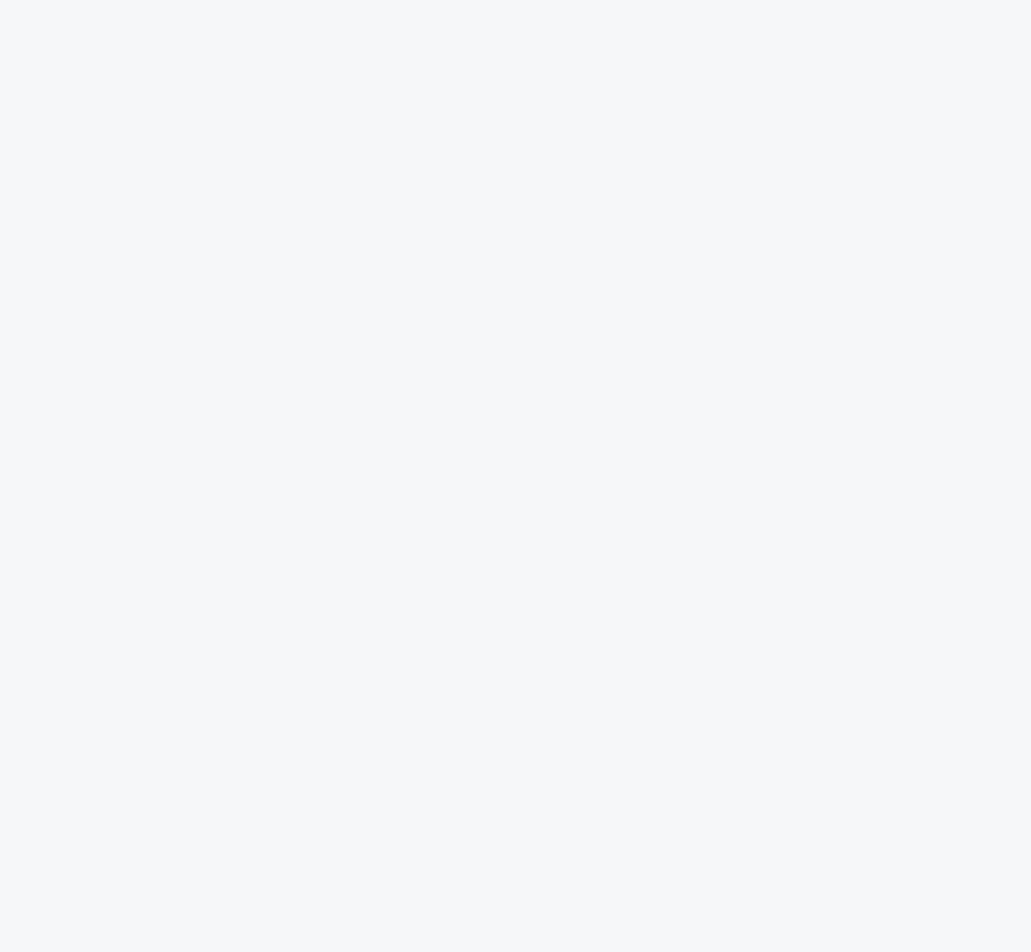
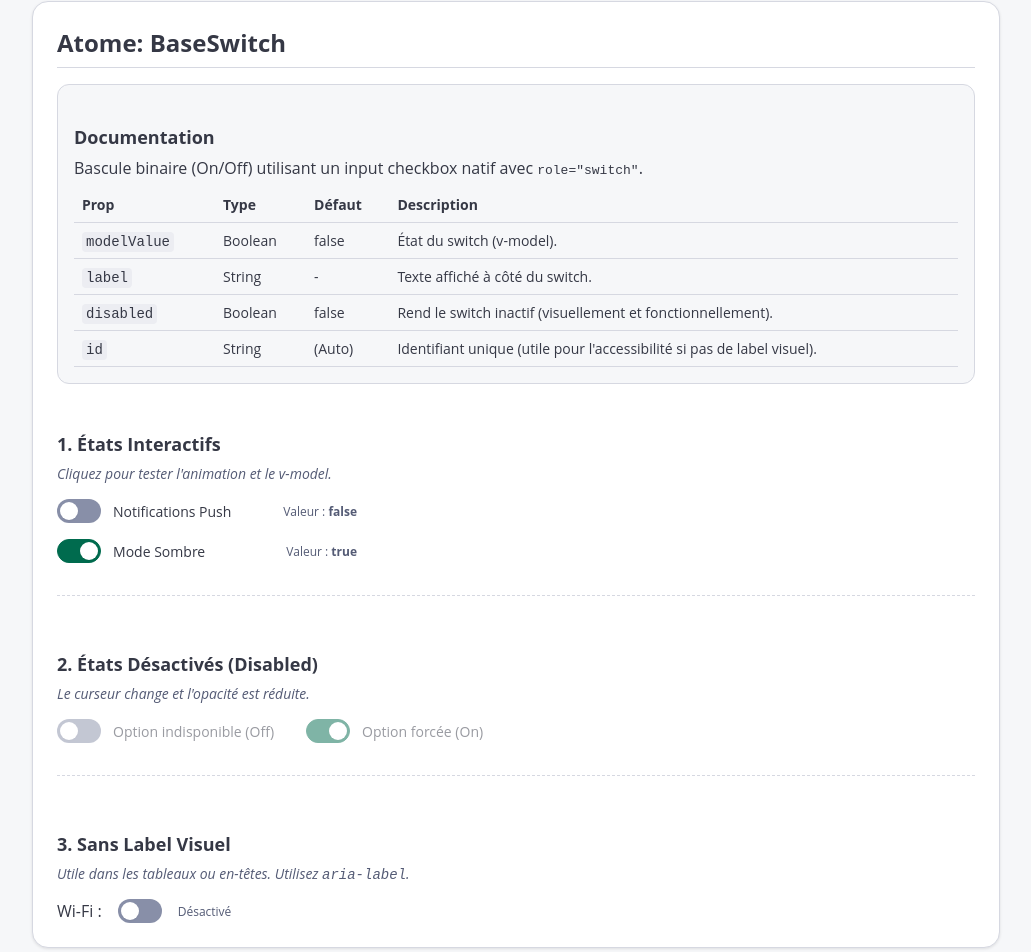
Before and after one commit to Mart1n-S/my-design-tokens, a Vue app in the folder vue-app/: page / in a window 1280 px wide. Shown: the part 7502-8454 px from the top of the page, without its empty margins (124-1155 px from the left). Before the commit the page ends 7535 px from the top, so only its background shows below. Built offline with nearby package versions, Linux system fonts and the light colour scheme.

Commit message:
Ajout du composant BaseSwitch avec ses styles, tokens et intégration dans l'application, ainsi que la mise à jour des fichiers de tokens de couleur.

```diff
--- a/vue-app/src/App.vue
+++ b/vue-app/src/App.vue
@@ -7,6 +7,7 @@ import BaseTextarea from './components/atoms/Textarea/BaseTextarea.vue';
 import BaseInput from './components/atoms/Input/BaseInput.vue';
 import BaseBadge from './components/atoms/Badge/BaseBadge.vue';
 import BaseAvatar from './components/atoms/Avatar/BaseAvatar.vue';
+import BaseSwitch from './components/atoms/Switch/BaseSwitch.vue';
 
 // Gestion du thème (clair/sombre)
 // On lit la préférence système ou le localStorage
@@ -49,10 +50,10 @@ const inputEmail = ref('jean.dupont@');
 const inputDisabled = ref('admin_user');
 const inputReadonly = ref('pk_live_51MzT8');
 
-// Badges & Avatars datasets
-const badgeVariants = ['neutral', 'success', 'warning', 'error', 'info'] as const;
-const badgeSizes = ['sm', 'md'] as const;
-const avatarSizes = ['sm', 'md', 'lg'] as const;
+// Variables pour BaseSwitch
+const switchVal1 = ref(false);
+const switchVal2 = ref(true);
+const switchVal3 = ref(false);
 </script>
 
 <template>
@@ -847,6 +848,105 @@ const avatarSizes = ['sm', 'md', 'lg'] as const;
         </div>
       </section>
 
+      <section class="showcase-section">
+        <h2>Atome: BaseSwitch</h2>
+
+        <div class="doc-box">
+          <h3>Documentation</h3>
+          <p>Bascule binaire (On/Off) utilisant un input checkbox natif avec <code>role="switch"</code>.</p>
+          <table class="doc-table">
+            <thead>
+              <tr>
+                <th>Prop</th>
+                <th>Type</th>
+                <th>Défaut</th>
+                <th>Description</th>
+              </tr>
+            </thead>
+            <tbody>
+              <tr>
+                <td><code>modelValue</code></td>
+                <td>Boolean</td>
+                <td>false</td>
+                <td>État du switch (v-model).</td>
+              </tr>
+              <tr>
+                <td><code>label</code></td>
+                <td>String</td>
+                <td>-</td>
+                <td>Texte affiché à côté du switch.</td>
+              </tr>
+              <tr>
+                <td><code>disabled</code></td>
+                <td>Boolean</td>
+                <td>false</td>
+                <td>Rend le switch inactif (visuellement et fonctionnellement).</td>
+              </tr>
+              <tr>
+                <td><code>id</code></td>
+                <td>String</td>
+                <td>(Auto)</td>
+                <td>Identifiant unique (utile pour l'accessibilité si pas de label visuel).</td>
+              </tr>
+            </tbody>
+          </table>
+        </div>
+
+        <div style="display: flex; flex-direction: column; gap: var(--spacing-8);">
+
+          <div>
+            <h3>1. États Interactifs</h3>
+            <p class="section-desc">Cliquez pour tester l'animation et le v-model.</p>
+
+            <div style="display: flex; flex-direction: column; gap: var(--spacing-4);">
+
+              <div style="display: flex; align-items: center; justify-content: space-between; max-width: 300px;">
+                <BaseSwitch v-model="switchVal1" label="Notifications Push" />
+                <span style="font-size: 12px; color: var(--color-text-secondary);">
+                  Valeur : <strong>{{ switchVal1 }}</strong>
+                </span>
+              </div>
+
+              <div style="display: flex; align-items: center; justify-content: space-between; max-width: 300px;">
+                <BaseSwitch v-model="switchVal2" label="Mode Sombre" />
+                <span style="font-size: 12px; color: var(--color-text-secondary);">
+                  Valeur : <strong>{{ switchVal2 }}</strong>
+                </span>
+              </div>
+
+            </div>
+          </div>
+
+          <hr style="border: 0; border-top: 1px dashed var(--color-border-default);" />
+
+          <div>
+            <h3>2. États Désactivés (Disabled)</h3>
+            <p class="section-desc">Le curseur change et l'opacité est réduite.</p>
+
+            <div style="display: flex; gap: var(--spacing-8);">
+              <BaseSwitch :model-value="false" label="Option indisponible (Off)" disabled />
+
+              <BaseSwitch :model-value="true" label="Option forcée (On)" disabled />
+            </div>
+          </div>
+
+          <hr style="border: 0; border-top: 1px dashed var(--color-border-default);" />
+
+          <div>
+            <h3>3. Sans Label Visuel</h3>
+            <p class="section-desc">Utile dans les tableaux ou en-têtes. Utilisez <code>aria-label</code>.</p>
+
+            <div style="display: flex; align-items: center; gap: var(--spacing-4);">
+              <span>Wi-Fi :</span>
+              <BaseSwitch v-model="switchVal3" aria-label="Activer le Wi-Fi" />
+              <span style="font-size: 12px; color: var(--color-text-secondary);">
+                {{ switchVal3 ? 'Activé' : 'Désactivé' }}
+              </span>
+            </div>
+          </div>
+
+        </div>
+      </section>
     </main>
   </div>
 </template>
--- /dev/null
+++ b/vue-app/src/components/atoms/Switch/BaseSwitch.vue
@@ -0,0 +1,128 @@
+<script setup lang="ts">
+import { computed } from 'vue';
+import type { BaseSwitchProps } from '../../../types/components';
+
+const props = withDefaults(defineProps<BaseSwitchProps>(), {
+    modelValue: false,
+    disabled: false
+});
+
+const emit = defineEmits<{
+    (e: 'update:modelValue', value: boolean): void;
+}>();
+
+const handleChange = (event: Event) => {
+    const target = event.target as HTMLInputElement;
+    emit('update:modelValue', target.checked);
+};
+
+const wrapperClasses = computed(() => [
+    'switch-wrapper',
+    {
+        'switch-wrapper--disabled': props.disabled
+    }
+]);
+</script>
+
+<template>
+    <label :class="wrapperClasses" :for="id">
+        <div class="switch-track">
+            <input :id="id" type="checkbox" role="switch" class="switch__input" :checked="modelValue"
+                :disabled="disabled" :aria-checked="modelValue" @change="handleChange" />
+            <span class="switch__slider"></span>
+        </div>
+
+        <span v-if="label" class="switch__label">
+            {{ label }}
+        </span>
+
+    </label>
+</template>
+
+<style scoped>
+/* Le conteneur principal */
+.switch-wrapper {
+    display: inline-flex;
+    align-items: center;
+    gap: var(--spacing-3);
+    cursor: pointer;
+    user-select: none;
+    min-height: 24px;
+}
+
+.switch-track {
+    position: relative;
+    display: inline-block;
+    width: 44px;
+    height: 24px;
+    flex-shrink: 0;
+    box-sizing: border-box;
+}
+
+/* Input caché */
+.switch__input {
+    position: absolute;
+    width: 0;
+    height: 0;
+    opacity: 0;
+    margin: 0;
+}
+
+/* Fond coloré (TRACK) */
+.switch__slider {
+    position: absolute;
+    cursor: pointer;
+    top: 0;
+    left: 0;
+    right: 0;
+    bottom: 0;
+    background-color: var(--color-switch-track-off);
+    border: 1px solid transparent;
+    border-radius: var(--radius-full);
+    transition: background-color 0.3s ease, border-color 0.3s ease;
+}
+
+/* Le rond (KNOB) */
+.switch__slider:before {
+    position: absolute;
+    content: "";
+    height: 18px;
+    width: 18px;
+    left: 2px;
+    bottom: 2px;
+    background-color: var(--color-switch-knob);
+    border-radius: 50%;
+    transition: transform 0.3s cubic-bezier(0.4, 0.0, 0.2, 1);
+    box-shadow: var(--shadow-sm);
+}
+
+/* Etat checked (ON) */
+.switch__input:checked+.switch__slider {
+    background-color: var(--color-switch-track-on);
+    border-color: var(--color-switch-track-on);
+}
+
+/* Déplacement du rond */
+.switch__input:checked+.switch__slider:before {
+    transform: translateX(20px);
+}
+
+/* Etat disabled */
+.switch-wrapper--disabled {
+    cursor: not-allowed;
+    opacity: 0.5;
+}
+
+/* Focus Visible */
+.switch__input:focus-visible+.switch__slider {
+    box-shadow: 0 0 0 2px var(--color-background-primary), 0 0 0 4px var(--color-action-focus);
+}
+
+/* Label */
+.switch__label {
+    font-family: var(--font-family-body);
+    font-size: var(--font-size-sm);
+    color: var(--color-text-primary);
+    line-height: 1.5;
+}
+</style>
--- a/vue-app/src/styles/tokens.ts
+++ b/vue-app/src/styles/tokens.ts
@@ -137,6 +137,9 @@ export const ColorBadgeErrorBorder = "#ffbfc6";
 export const ColorBadgeInfoBackground = "#f1fafe";
 export const ColorBadgeInfoText = "#096e9b";
 export const ColorBadgeInfoBorder = "#bde8fa";
+export const ColorSwitchTrackOff = "#888fa8";
+export const ColorSwitchTrackOn = "#006b4e";
+export const ColorSwitchKnob = "#ffffff";
 export const RadiusNone = "0";
 export const RadiusXxs = "2px";
 export const RadiusXs = "4px";
--- a/vue-app/src/styles/variables-dark.css
+++ b/vue-app/src/styles/variables-dark.css
@@ -62,6 +62,8 @@
   --color-badge-info-background: var(--color-blue-950);
   --color-badge-info-text: var(--color-blue-200);
   --color-badge-info-border: var(--color-blue-900);
+  --color-switch-track-off: var(--color-gray-400);
+  --color-switch-knob: var(--color-gray-950);
   --color-button-primary-background: var(--color-primary-default);
   --color-button-primary-hover-background: var(--color-primary-hover);
   --color-button-primary-active-background: var(--color-primary-active);
@@ -81,4 +83,5 @@
   --color-button-danger-background: var(--color-danger-default);
   --color-button-danger-hover-background: var(--color-danger-hover);
   --color-button-danger-active-background: var(--color-danger-active);
+  --color-switch-track-on: var(--color-primary-default);
 }
--- a/vue-app/src/styles/variables.css
+++ b/vue-app/src/styles/variables.css
@@ -157,6 +157,8 @@
   --color-badge-info-background: var(--color-blue-50);
   --color-badge-info-text: var(--color-blue-700);
   --color-badge-info-border: var(--color-blue-200);
+  --color-switch-track-off: var(--color-gray-400);
+  --color-switch-knob: var(--color-white);
   --color-button-primary-background: var(--color-primary-default);
   --color-button-primary-hover-background: var(--color-primary-hover);
   --color-button-primary-active-background: var(--color-primary-active);
@@ -176,4 +178,5 @@
   --color-button-danger-background: var(--color-danger-default);
   --color-button-danger-hover-background: var(--color-danger-hover);
   --color-button-danger-active-background: var(--color-danger-active);
+  --color-switch-track-on: var(--color-primary-default);
 }
```
Also changed, not shown: vue-app/src/types/components.ts (+7 -0 lines), 2 other files (tests, documents, lock files or other folders).
